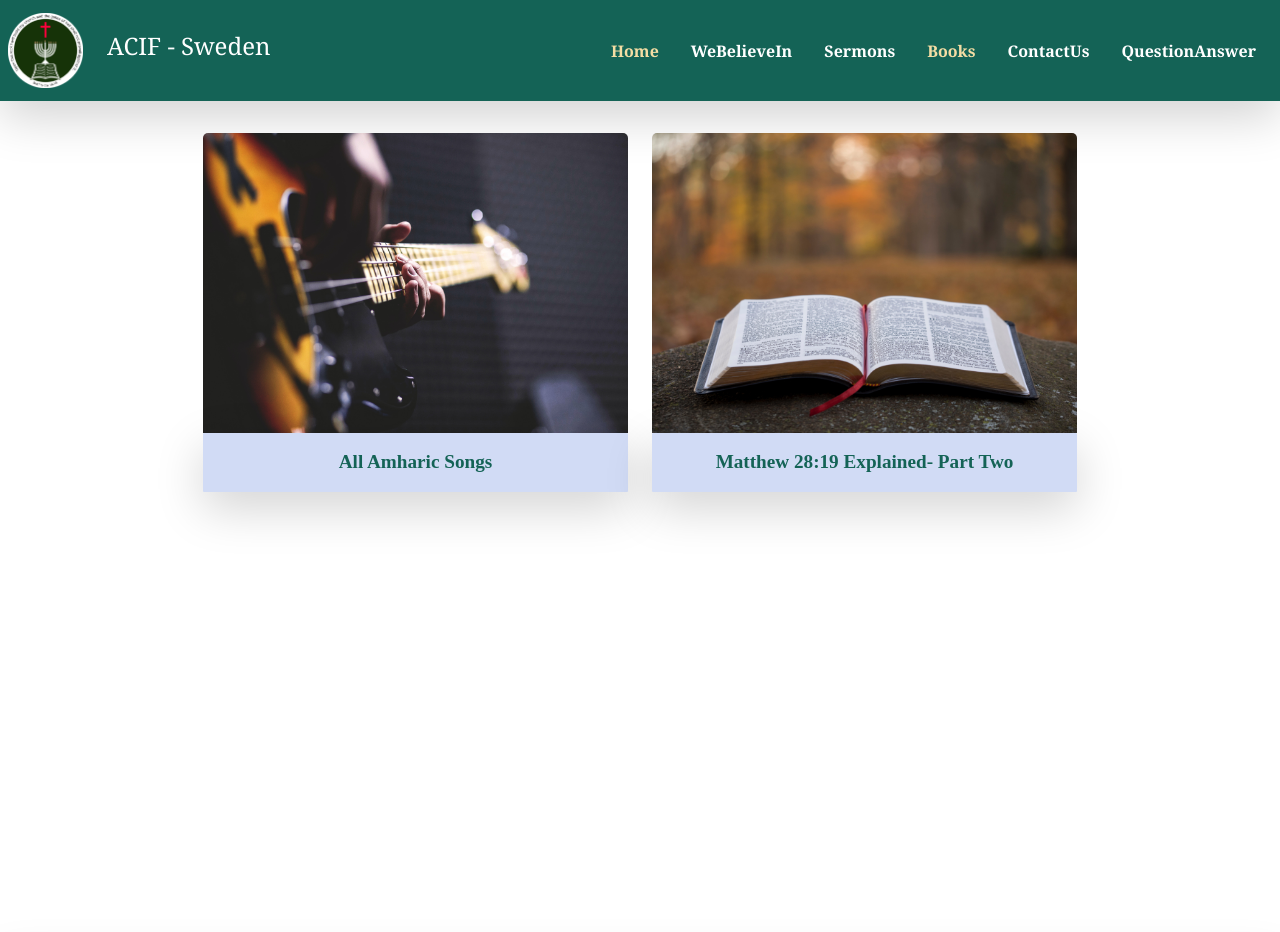
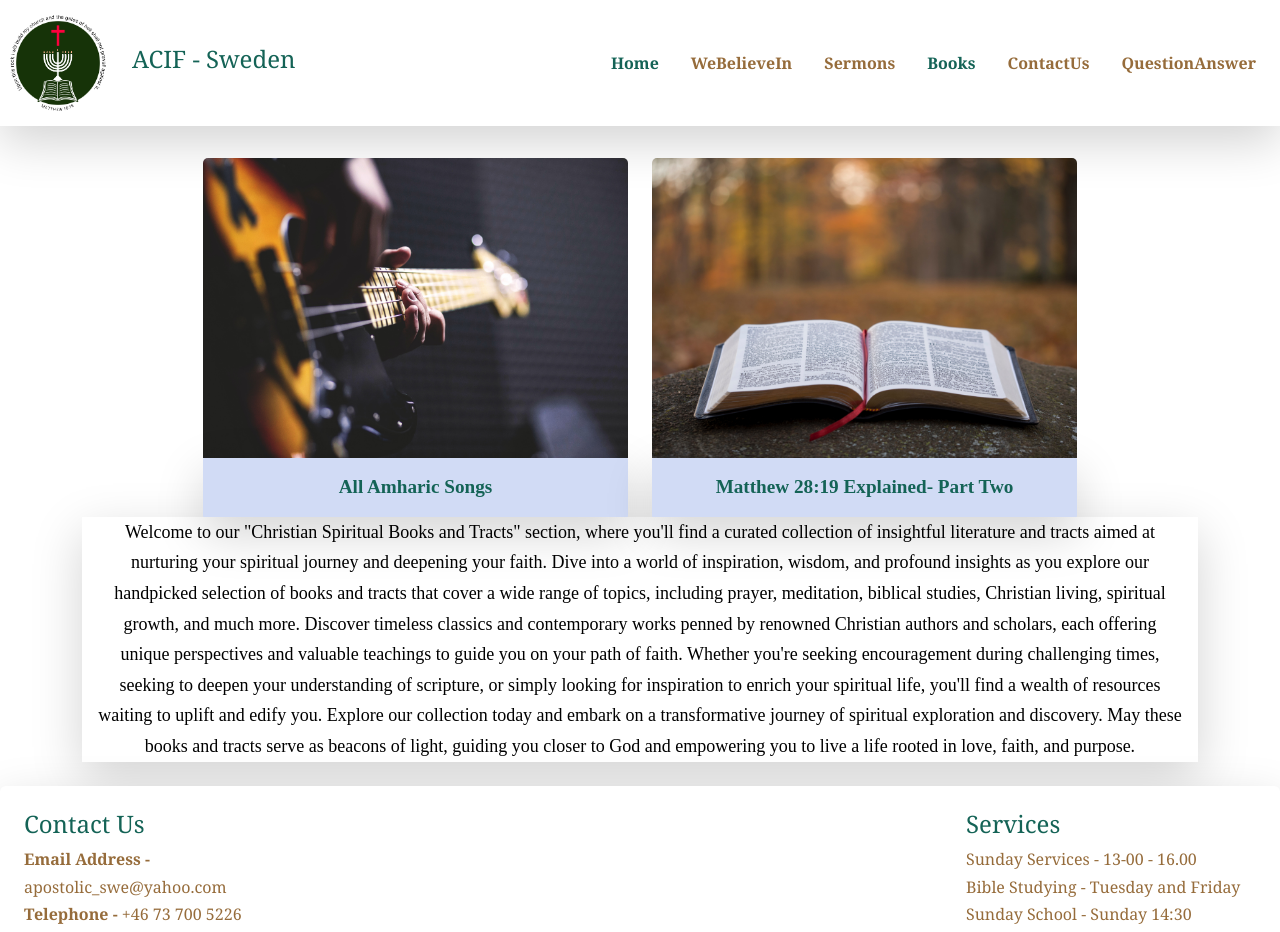
Before and after one commit to azebkidanemariam/ACIF-Sverige, a React (Create React App) app: page /books in a window 1280 px wide. Shown: the top 932 px of the page. Built offline with nearby package versions, Linux system fonts and the light colour scheme; a web font is replaced by a local one.

Commit message:
final push for release

```diff
--- a/src/App.css
+++ b/src/App.css
@@ -61,9 +61,9 @@ h4 {
 
 .link-button {
   font-size: 1.2rem;
-  font-weight: 400;
+  font-weight: 600;
   padding: 15px;
-  color: #d1dbf5;
+  color: #ffd282;
   background-color: #146356;
 
   text-decoration: none;
--- a/src/component/books/booksComponent.js
+++ b/src/component/books/booksComponent.js
@@ -4,7 +4,7 @@ import Bible from "../../asset/bibleBg.jpg";
 
 function BooksComponent() {
   return (
-    <div className="container mt-4 w-100 vh-100  ">
+    <div className="container mt-4 w-100">
       <div className="d-flex justify-content-center align-items-center mt-4 card-body">
         <div className="row ">
           <div className="col-12 col-md-6 mt-2">
@@ -45,6 +45,26 @@ function BooksComponent() {
           </div>
         </div>
       </div>
+
+      <p className="flex-1 text-black text-center text-sm px-3 py-10 shadow-lg container">
+        Welcome to our "Christian Spiritual Books and Tracts" section, where
+        you'll find a curated collection of insightful literature and tracts
+        aimed at nurturing your spiritual journey and deepening your faith. Dive
+        into a world of inspiration, wisdom, and profound insights as you
+        explore our handpicked selection of books and tracts that cover a wide
+        range of topics, including prayer, meditation, biblical studies,
+        Christian living, spiritual growth, and much more. Discover timeless
+        classics and contemporary works penned by renowned Christian authors and
+        scholars, each offering unique perspectives and valuable teachings to
+        guide you on your path of faith. Whether you're seeking encouragement
+        during challenging times, seeking to deepen your understanding of
+        scripture, or simply looking for inspiration to enrich your spiritual
+        life, you'll find a wealth of resources waiting to uplift and edify you.
+        Explore our collection today and embark on a transformative journey of
+        spiritual exploration and discovery. May these books and tracts serve as
+        beacons of light, guiding you closer to God and empowering you to live a
+        life rooted in love, faith, and purpose.
+      </p>
     </div>
   );
 }
--- a/src/component/footer/footer.css
+++ b/src/component/footer/footer.css
@@ -7,17 +7,20 @@ footer {
   color: #000;
   text-align: center;
   justify-content: center;
-  background-color: #146356;
+  background-color: #fff;
+  /* background-color: #146356; */
   font-family: Georgia, "Times New Roman", Times, serif;
   line-height: 1.7;
 }
 
 li {
   list-style: none;
+  color: #966c3b;
 }
 .social-media {
-  background-color: #d1dbf5;
+  /* background-color: #d1dbf5; */
+  color: #966c3b;
   padding: 1rem;
-  color: #146356;
+  background-color: #146356;
   text-align: center;
 }
--- a/src/component/footer/footer.js
+++ b/src/component/footer/footer.js
@@ -9,7 +9,7 @@ function FooterComponent() {
       <div className="shadow-lg mt-4 rounded p-4 ">
         <div className="row d-flex justify-content-between ">
           <div className="col-sm-3 col-2xl-2 col-12 ">
-            <h4 style={{ color: " #f4dda4" }}>Contact Us</h4>
+            <h4 style={{ color: "  #146356" }}>Contact Us</h4>
             <ul style={{ padding: "0px" }}>
               <li>
                 <strong>Email Address - </strong> apostolic_swe@yahoo.com
@@ -27,7 +27,7 @@ function FooterComponent() {
             </ul>
           </div>
           <div className="col-sm-3 col-12">
-            <h4 style={{ color: " #f4dda4" }}>Services</h4>
+            <h4 style={{ color: "  #146356" }}>Services</h4>
             <ul style={{ padding: "0px" }}>
               <li>Sunday Services - 13-00 - 16.00</li>
               <li>Bible Studying - Tuesday and Friday</li>
--- a/src/navigation/navigation.css
+++ b/src/navigation/navigation.css
@@ -18,7 +18,9 @@ li {
 
 li a {
   display: block;
-  color: white;
+
+  color: #966c3b;
+  /*   color: white; */
   text-align: center;
   padding: 14px 16px;
   text-decoration: none;
@@ -28,7 +30,7 @@ li a {
 
 .active-link {
   font-weight: 600;
-  color: #f4dda4;
+  color: #146356;
 }
 .color-blue {
   color: #5c98ff;
@@ -36,15 +38,16 @@ li a {
 nav {
   font-family: Georgia, "Times New Roman", Times, serif;
   font-weight: 400;
-  background-color: #146356;
+  background-color: #ffffff;
+  /*  background-color: #146356; */
 }
 li a:hover {
   font-weight: 600;
   color: #163307;
 }
 .logo {
-  width: 75px;
-  height: 75px;
+  width: 100px;
+  height: 100px;
   font-weight: 500;
   color: #bdede5;
   font-size: 18px;
--- a/src/navigation/navigation.js
+++ b/src/navigation/navigation.js
@@ -33,7 +33,7 @@ function Navigate() {
       >
         <img src={logo} alt="a logo" className="logo" />
         <div className="px-4">
-          <h4 style={{ color: "#fff" }}>ACIF - Sweden</h4>
+          <h4 style={{ color: "#146356" }}>ACIF - Sweden</h4>
         </div>
       </Link>
       <button
```
